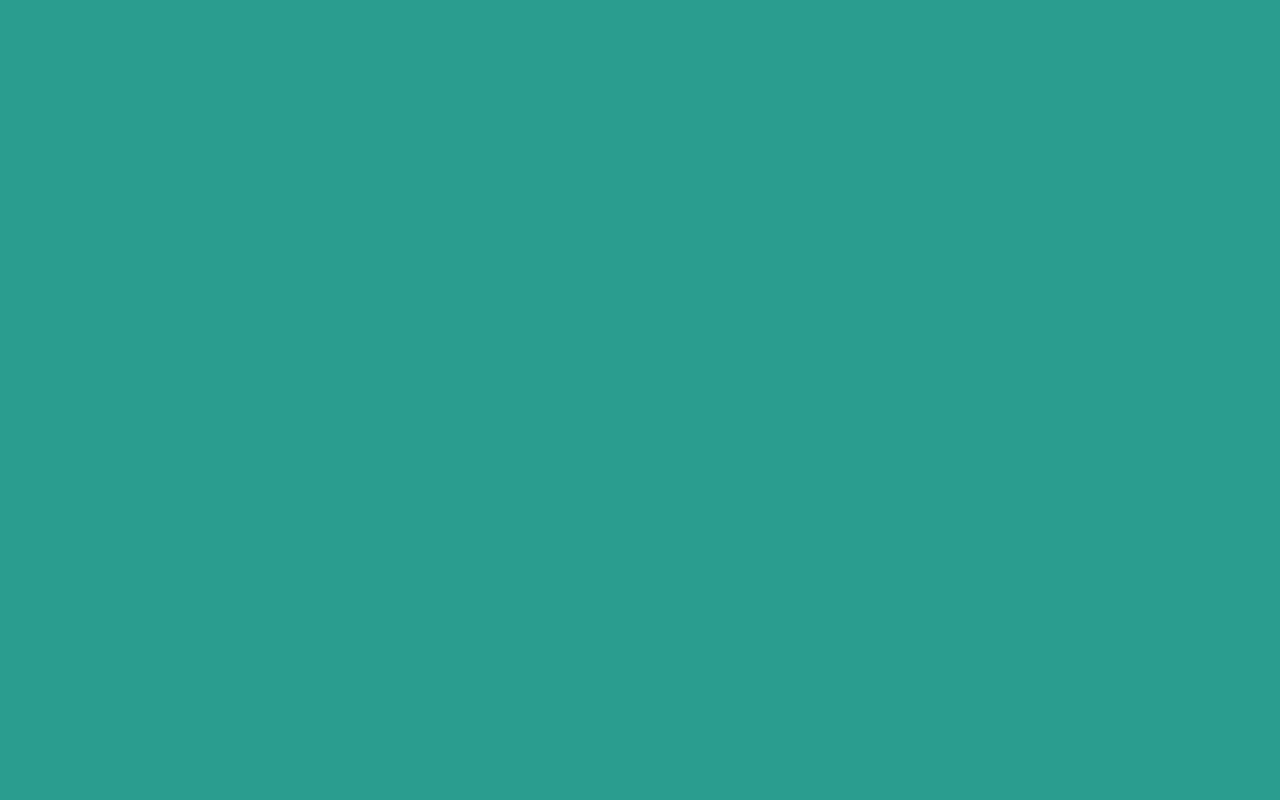
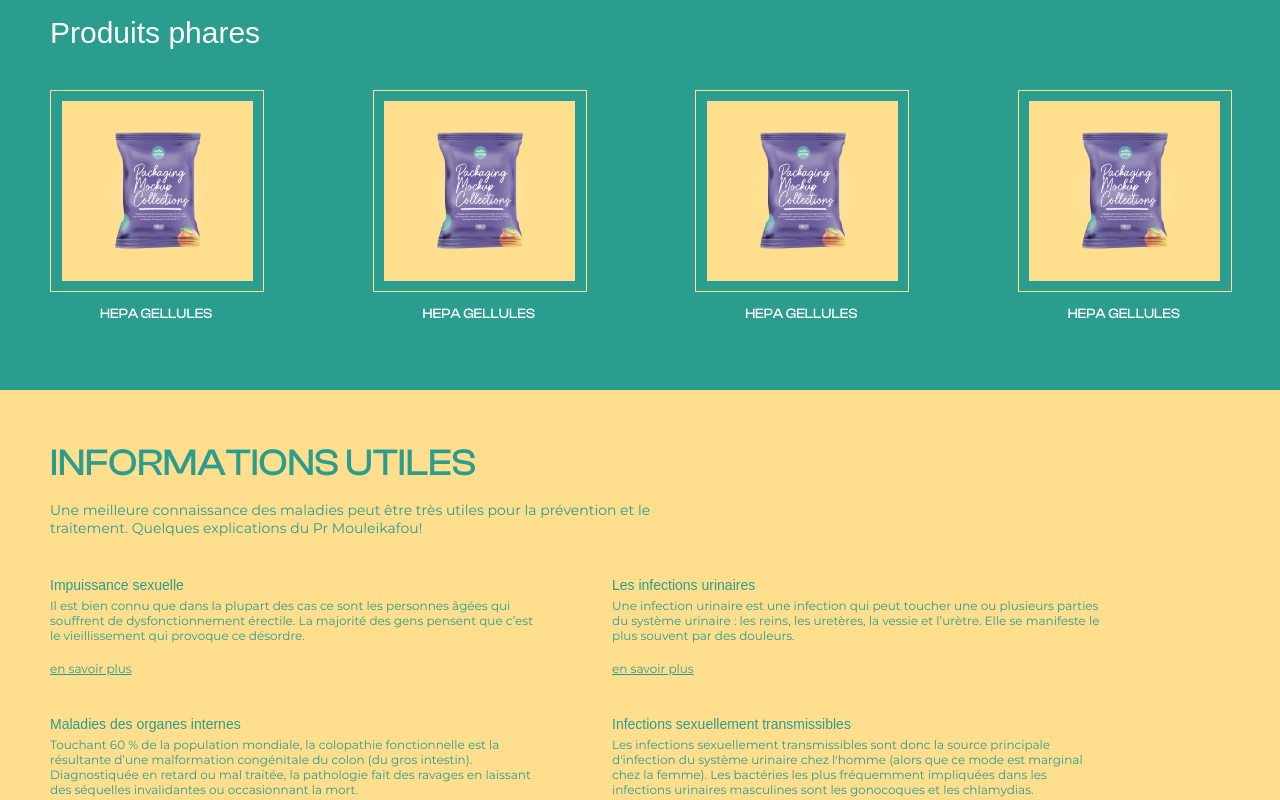
Before and after one commit to MozartOnWeb/dagaba, a Next.js app: page /categories in a window 1280 px wide. Shown: the part 1700-2500 px from the top of the page. Before the commit the page ends 1566 px from the top, so only its background shows below. Built offline with nearby package versions, Linux system fonts and the light colour scheme; a web font is replaced by a local one.

Commit message:
adding useful card component

```diff
--- /dev/null
+++ b/app/categories/layout.tsx
@@ -0,0 +1,34 @@
+import { ProductItem } from "@/components/productItem/ProductItem";
+import { UsefulFact } from "@/components/usefulFact/UsefulFact";
+
+import styles from "./styles.module.css";
+
+export default function Layout({ children }: { children: React.ReactNode }) {
+  return (
+    <section>
+      {children}
+      <div className={styles.layout}>
+        {/* RECENTLY ADDED */}
+        <h4>Récemment ajoutés</h4>
+        <div className={styles.productContainer}>
+          <ProductItem />
+          <ProductItem />
+          <ProductItem />
+          <ProductItem />
+        </div>
+
+        {/* FEATURED PRODUCT */}
+        <h4 className={styles.secondH4}>Produits phares</h4>
+        <div className={styles.productContainer}>
+          <ProductItem />
+          <ProductItem />
+          <ProductItem />
+          <ProductItem />
+        </div>
+
+        {/* USEFUL FACT*/}
+        <UsefulFact />
+      </div>
+    </section>
+  );
+}
--- a/app/categories/page.tsx
+++ b/app/categories/page.tsx
@@ -1,6 +1,6 @@
 import Image from "next/image";
 
-import styles from "./categories.module.css";
+import styles from "./styles.module.css";
 
 import { CategoryItem } from "@/components/categoryItem/CategoryItem";
 
--- a/app/categories/categories.module.css
+++ b/app/categories/styles.module.css
@@ -1,3 +1,19 @@
+.layout {
+  margin-bottom: 7em;
+}
+
+.layout h4 {
+  font-family: var(--clashDisplay);
+  font-size: 3rem;
+  font-weight: 500;
+}
+
+.secondH4 {
+  margin-top: 3em;
+}
+
+/* MAIN SECTION */
+
 .main {
   margin: 7em 0em;
 }
--- a/app/page.tsx
+++ b/app/page.tsx
@@ -3,7 +3,7 @@ import Link from "next/link";
 
 import CustomVideo from "@/components/customVideo/CustomVideo";
 import Faqs from "@/components/faq/Faqs";
-import { ProductItem } from "@/components/homeProductItem/ProductItem";
+import { ProductItem } from "@/components/productItem/ProductItem";
 
 import styles from "./home.module.css";
 
--- a/components/homeProductItem/styles.module.css
+++ b/components/productItem/styles.module.css
@@ -1,7 +1,8 @@
 .wrapper {
   text-align: center;
-  width: 18em;
+  width: 18%;
   height: 20em;
+  margin-bottom: 5em;
 }
 
 .wrapper a {
@@ -30,7 +31,7 @@
 .container img {
   width: 70%;
   height: 70%;
-  object-fit: cover;
+  object-fit: contain;
 }
 
 .wrapper p {
@@ -53,7 +54,7 @@
 @media (max-width: 429px) {
   .wrapper {
     text-align: center;
-    width: 12em;
+    width: 45%;
     height: 14em;
   }
 }
@@ -61,7 +62,7 @@
 @media (max-width: 390px) {
   .wrapper {
     text-align: center;
-    width: 14em;
+    width: 45%;
     height: 16em;
   }
 }
@@ -69,7 +70,7 @@
 @media (max-width: 369px) {
   .wrapper {
     text-align: center;
-    width: 80%;
+    width: 100%;
     height: 25em;
   }
 }
--- /dev/null
+++ b/components/usefulFact/UsefulFact.tsx
@@ -0,0 +1,48 @@
+import styles from "./styles.module.css";
+
+const usefulData = [
+  {
+    headline: "Impuissance sexuelle",
+    content:
+      "Il est bien connu que dans la plupart des cas ce sont les personnes âgées qui souffrent de dysfonctionnement  érectile. La majorité des gens pensent que c’est le vieillissement qui provoque ce désordre.",
+  },
+  {
+    headline: "Les infections urinaires ",
+    content:
+      "Une infection urinaire est une infection qui peut toucher une ou plusieurs parties du système urinaire : les reins, les uretères, la vessie et l’urètre. Elle se manifeste le plus souvent par des douleurs.",
+  },
+  {
+    headline: "Maladies des organes internes",
+    content:
+      "Touchant 60 % de la population mondiale, la colopathie fonctionnelle est la résultante d’une malformation congénitale du colon (du gros intestin). Diagnostiquée en retard ou mal traitée, la pathologie fait des ravages en laissant des séquelles invalidantes ou occasionnant la mort.",
+  },
+  {
+    headline: "Infections sexuellement transmissibles",
+    content:
+      "Les infections sexuellement transmissibles sont donc la source principale d'infection du système urinaire chez l'homme (alors que ce mode est marginal chez la femme). Les bactéries les plus fréquemment impliquées dans les infections urinaires masculines sont les gonocoques et les chlamydias.",
+  },
+];
+
+export const UsefulFact = () => {
+  return (
+    <section className={styles.main}>
+      <div className={styles.header}>
+        <h5>Informations utiles</h5>
+        <p>
+          Une meilleure connaissance des maladies peut être très utiles pour la
+          prévention et le traitement. Quelques explications du Pr Mouleikafou!
+        </p>
+      </div>
+
+      <div className={styles.infosWrapper}>
+        {usefulData.map((info, index) => (
+          <div key={index}>
+            <h6>{info.headline}</h6>
+            <p>{info.content}</p>
+            <button>en savoir plus</button>
+          </div>
+        ))}
+      </div>
+    </section>
+  );
+};
--- /dev/null
+++ b/components/usefulFact/styles.module.css
@@ -0,0 +1,110 @@
+.main {
+  background-color: var(--yellow);
+  width: 100vw;
+  margin: 5em 0em 5em -5em;
+  padding: 5em 0;
+  color: var(--green);
+}
+
+.header {
+  margin-left: 5em;
+}
+
+.main h5 {
+  font-family: var(--clashDisplay);
+  font-size: 3.8rem;
+  font-weight: 400;
+  text-transform: uppercase;
+  margin: 0;
+}
+
+.main p {
+  font-family: var(--montserrat);
+  font-size: 1.4rem;
+  font-weight: 400;
+}
+
+.header > p {
+  width: 50%;
+}
+
+.infosWrapper {
+  margin-top: 4em;
+  display: flex;
+  align-items: baseline;
+  flex-wrap: wrap;
+  margin-left: 5em;
+  gap: 4em 7em;
+}
+
+.infosWrapper > div {
+  width: 40%;
+}
+
+.infosWrapper > div h6 {
+  font-family: var(--clashDisplay);
+  font-size: 1.4rem;
+  font-weight: 500;
+  margin: 0;
+}
+
+.infosWrapper > div p {
+  font-size: 1.2rem;
+  font-weight: 500;
+  margin: 5px 0 1.5em 0;
+}
+
+.infosWrapper > div button {
+  background-color: transparent;
+  border: none;
+  color: var(--green);
+  font-family: var(--montserrat);
+  font-size: 1.2rem;
+  text-decoration: underline;
+  cursor: pointer;
+  padding: 0;
+  margin: 0;
+}
+
+@media screen and (max-width: 712px) {
+  .header p {
+    width: 70%;
+  }
+}
+
+@media screen and (max-width: 420px) {
+  .main {
+    margin-left: -2em;
+  }
+  .header {
+    margin-left: 0em;
+    text-align: center;
+    display: flex;
+    flex-direction: column;
+    align-items: center;
+  }
+  .header p {
+    width: 90%;
+    margin: 0;
+  }
+  .main h5 {
+    font-size: 3.4rem;
+  }
+  .infosWrapper {
+    display: flex;
+    flex-direction: column;
+    align-items: center;
+    flex-wrap: nowrap;
+    margin-left: 0em;
+    gap: 5em 0;
+    text-align: center;
+  }
+  .infosWrapper > div {
+    width: 90%;
+  }
+  .infosWrapper > div p {
+    font-size: 1.2rem;
+    font-weight: 500;
+    margin: 5px 0 1em 0;
+  }
+}
```
Also changed, not shown: app/home.module.css (+14 -20 lines), components/productItem/ProductItem.tsx (renamed from components/homeProductItem/ProductItem.tsx).
